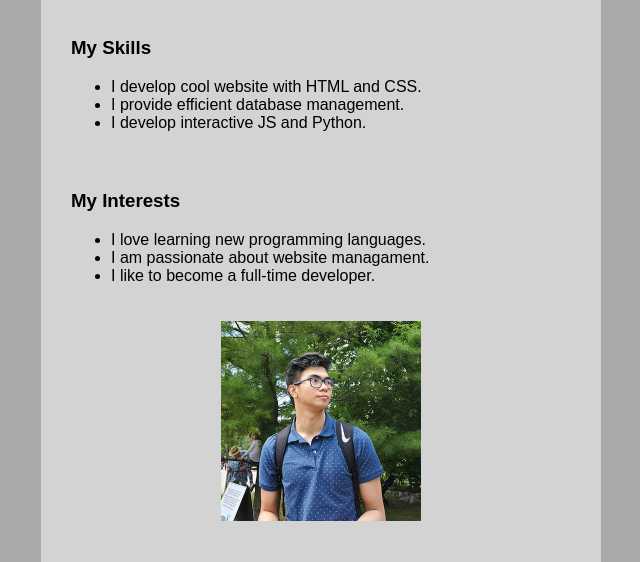
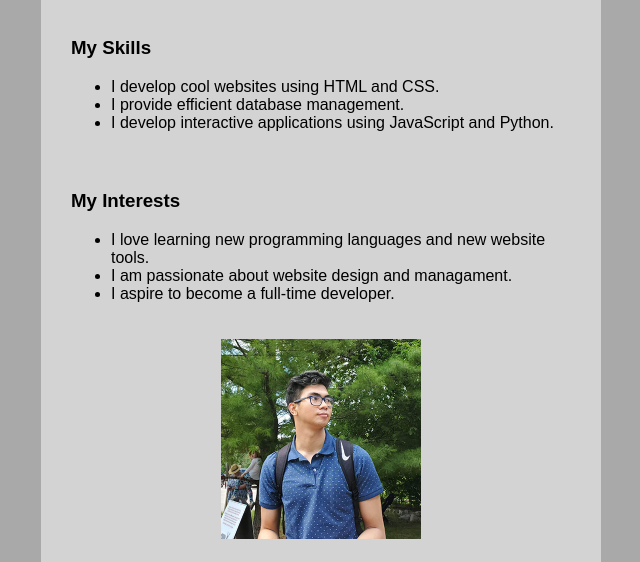
Before and after one commit to michael10orio/web-dev-cloud-first-repo, a plain HTML site: page Website_Service/index.html in a window 1280 px wide. Shown: the part 219-781 px from the top of the page, without its empty margins (319-959 px from the left). Drawn offline with Linux system fonts and the light colour scheme.

Commit message:
Update index.html

```diff
--- a/Website_Service/index.html
+++ b/Website_Service/index.html
@@ -7,7 +7,7 @@
   <title>Michael: Web Developer</title>
   <link rel="stylesheet" href="css/style.css" />
 </head>
- <!--.My name is Michael. Here is my mid-term exam-->
+
 <body>
   <main class="container">
     <h1>Hi, this is MyCool Website!</h1>
@@ -15,15 +15,15 @@
       <br/>I am a freelance website developer.</h2>
   <h3>My Skills</h3>
     <ul>
-      <li>I develop cool website with HTML and CSS.</li>
+      <li>I develop cool websites using HTML and CSS.</li>
       <li>I provide efficient database management.</li>
-      <li>I develop interactive JS and Python.</li>
+      <li>I develop interactive applications using JavaScript and Python.</li>
     </ul>
       <h3>My Interests</h3>
       <ul>
-        <li>I love learning new programming languages.</li>
-        <li>I am passionate about website managament.</li>
-        <li>I like to become a full-time developer.</li>
+        <li>I love learning new programming languages and new website tools.</li>
+        <li>I am passionate about website design and managament.</li>
+        <li>I aspire to become a full-time developer.</li>
       </ul>
     <img src="images/michael.jpg" alt="" class="image">
     <h2>Become my cool client now!
```
